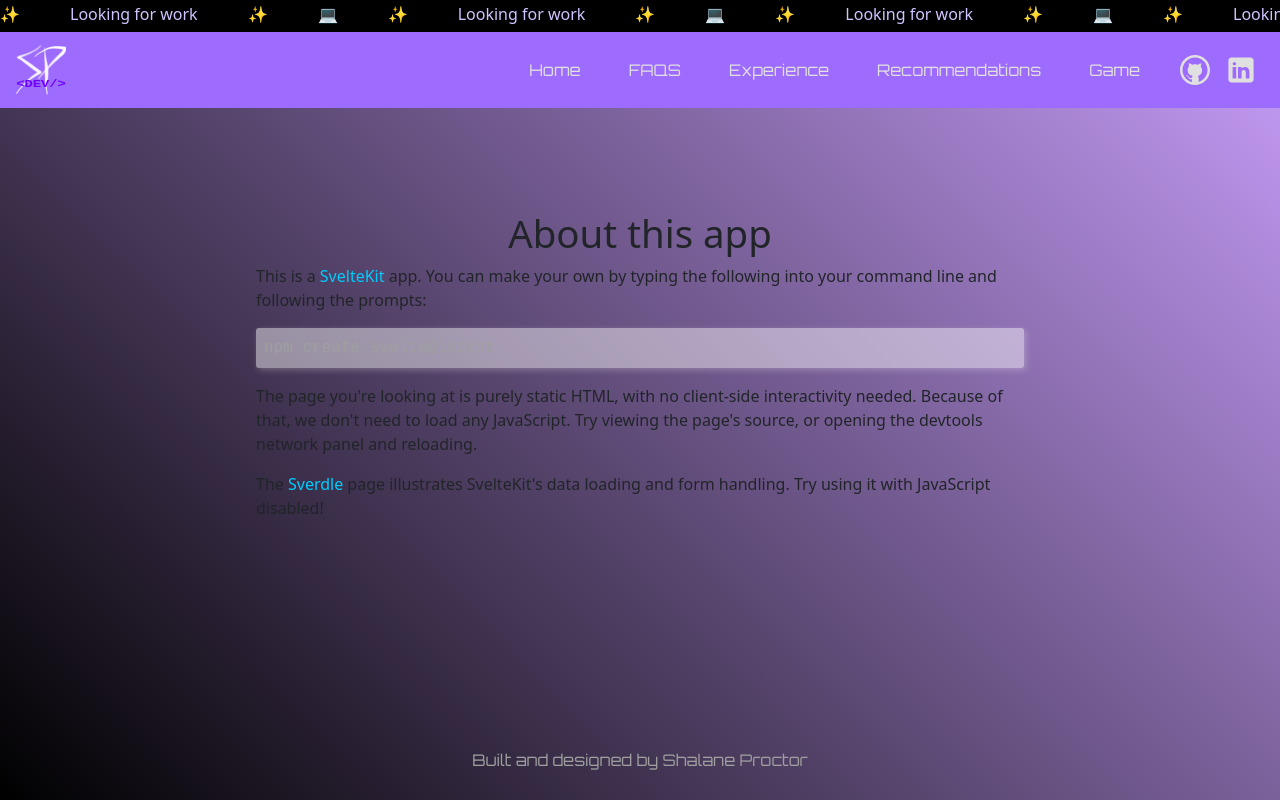
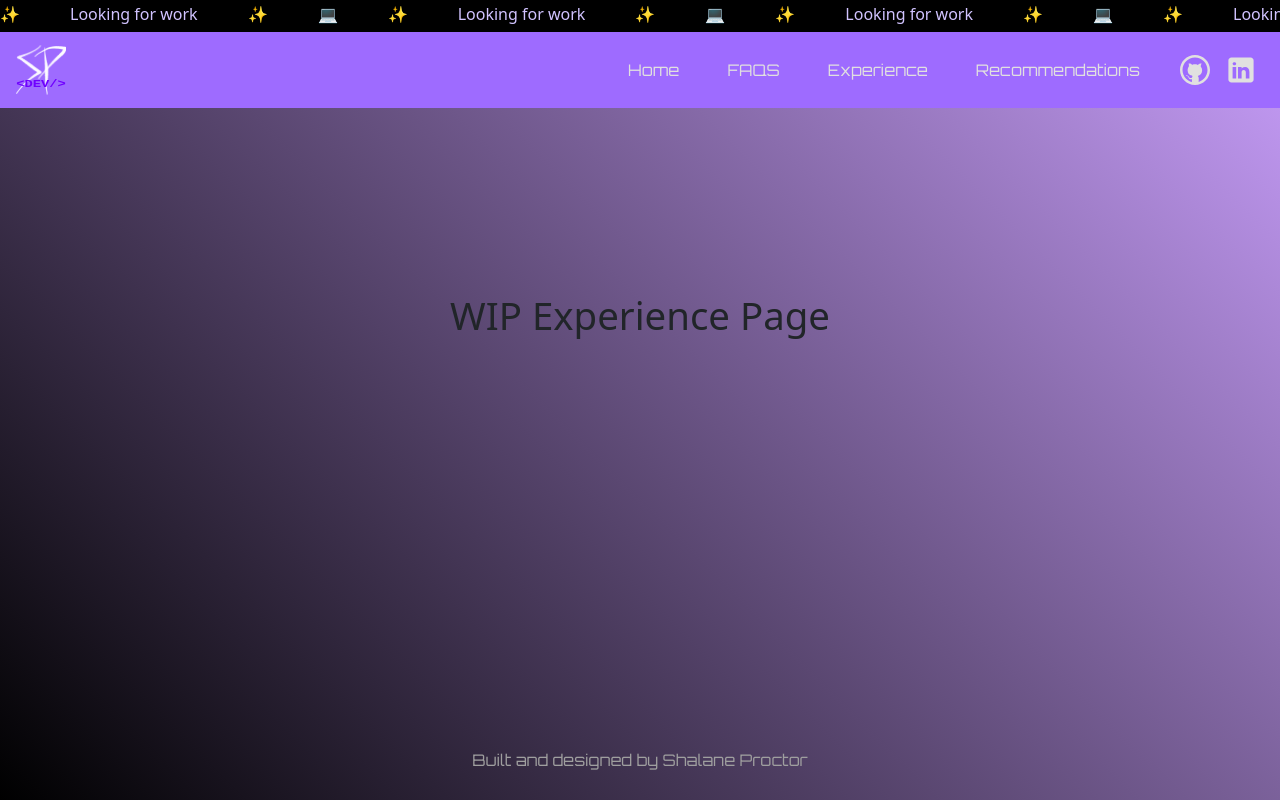
Before and after one commit to shalane-proctor/shalanes-amazing-portfolio, a SvelteKit app: page /experience in a window 1280 px wide. Built offline with nearby package versions, Linux system fonts and the light colour scheme.

Commit message:
Finally was able to deploy with styles, removed template content on exp page and temp removed Game from header, will create game in the future for that

```diff
--- a/src/lib/Header.svelte
+++ b/src/lib/Header.svelte
@@ -26,7 +26,7 @@
 				<li class="nav-item"><a class="nav-link" href="/contact">FAQS</a></li>
 				<li class="nav-item"><a class="nav-link" href="/experience">Experience</a></li>
 				<li class="nav-item"><a class="nav-link" href="/recommendations">Recommendations</a></li>
-				<li class="nav-item"><a class="nav-link" href="/sverdle">Game</a></li>
+				<!-- <li class="nav-item"><a class="nav-link" href="/sverdle">Game</a></li> -->
 				<li class="nav-item">
 					<a class="nav-social" href="https://github.com/shalane-proctor">
 						<img class="github" src={github} alt="GitHub" />
--- a/src/routes/experience/+page.svelte
+++ b/src/routes/experience/+page.svelte
@@ -4,23 +4,5 @@
 </svelte:head>
 
 <div class="text-column">
-	<h1>About this app</h1>
-
-	<p>
-		This is a <a href="https://kit.svelte.dev">SvelteKit</a> app. You can make your own by typing the
-		following into your command line and following the prompts:
-	</p>
-
-	<pre>npm create svelte@latest</pre>
-
-	<p>
-		The page you're looking at is purely static HTML, with no client-side interactivity needed.
-		Because of that, we don't need to load any JavaScript. Try viewing the page's source, or opening
-		the devtools network panel and reloading.
-	</p>
-
-	<p>
-		The <a href="/sverdle">Sverdle</a> page illustrates SvelteKit's data loading and form handling. Try
-		using it with JavaScript disabled!
-	</p>
+	<h1>WIP Experience Page</h1>
 </div>
--- a/src/routes/sverdle/+page.svelte
+++ b/src/routes/sverdle/+page.svelte
@@ -90,7 +90,7 @@
 	<meta name="description" content="A Wordle clone written in SvelteKit" />
 </svelte:head>
 
-<h1 class="visually-hidden">Sverdle</h1>
+<h1>WIP Future Home for Custom Game</h1>
 
 <form
 	method="POST"
```
